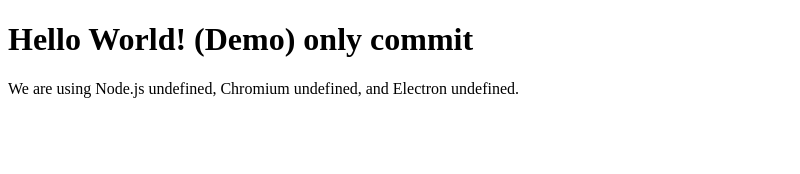
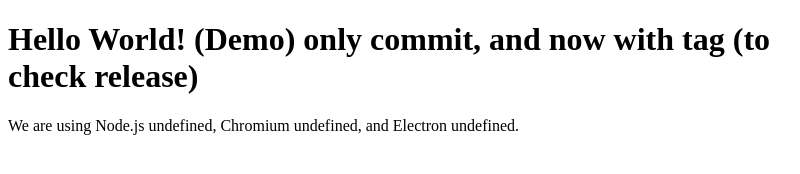
Before and after one commit to ChangJoo-Park/Demo_electron_update, an Electron app: page app/index.html in a window 800 px wide. Drawn offline with Linux system fonts and the light colour scheme; no server answers.

Commit message:
[Updated] version

```diff
--- a/app/index.html
+++ b/app/index.html
@@ -5,7 +5,7 @@
     <title>Hello World!</title>
   </head>
   <body>
-    <h1>Hello World! (Demo) only commit</h1>
+    <h1>Hello World! (Demo) only commit, and now with tag (to check release)</h1>
     <!-- All of the Node.js APIs are available in this renderer process. -->
     We are using Node.js <script>document.write(process.versions.node)</script>,
     Chromium <script>document.write(process.versions.chrome)</script>,
--- a/package.json
+++ b/package.json
@@ -1,6 +1,6 @@
 {
 	"name": "demo_electron_update",
-	"version": "0.1.1",
+	"version": "0.1.2",
 	"description": "demo for updating electron based apps",
 	"main": "app/main.js",
 	"scripts": {
```
